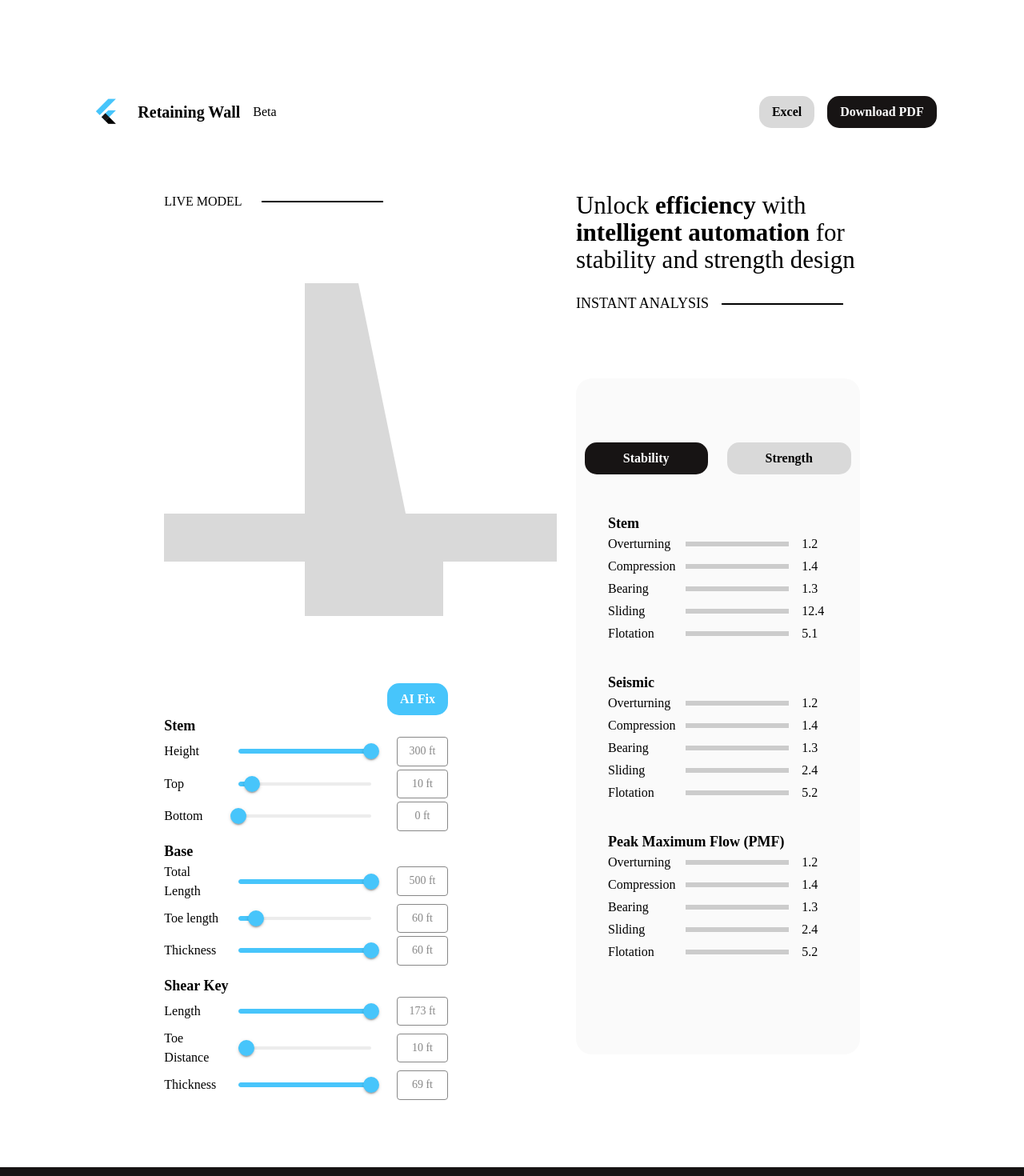
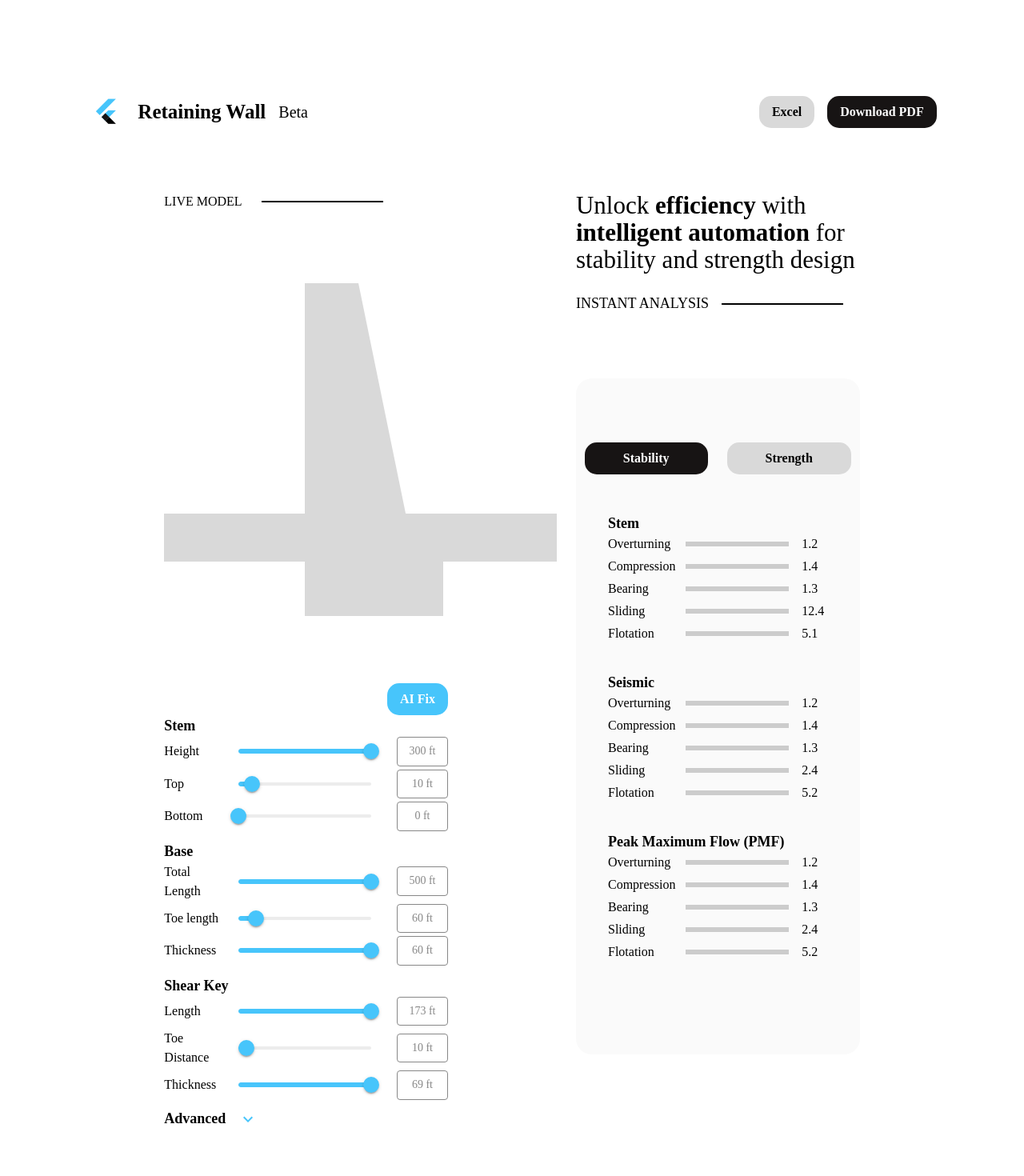
Before and after one commit to EyasuEmana/RetailingWallProj, a React (Create React App) app: page / in a window 1280 px wide. Shown: the top 1470 px of the page at 80% size. Built offline with nearby package versions, Linux system fonts and the light colour scheme.

Commit message:
advanced txt added

```diff
--- a/src/components/Footer.js
+++ b/src/components/Footer.js
@@ -3,7 +3,7 @@ import React from "react";
 
 function Footer() {
   return (
-    <Box sx={{ width: "100%", height: 500, backgroundColor: "#171414" }}>
+    <Box sx={{ width: "100%", height: 300, backgroundColor: "#171414" }}>
       <Stack
         direction="column"
         justifyContent="center"
--- a/src/components/LandingPageComps/Appbar.js
+++ b/src/components/LandingPageComps/Appbar.js
@@ -60,11 +60,11 @@ export default function Appbar({ excelDate, setExcelData }) {
           <Stack direction="row" alignItems="center" spacing={2}>
             <img src={logo} alt="logo" />
             <Typography
-              sx={{ fontWeight: "bold", color: "#000", fontSize: "20px" }}
+              sx={{ fontWeight: "bold", color: "#000", fontSize: "25px" }}
             >
               Retaining Wall
             </Typography>
-            <Typography sx={{ color: "#000", fontSize: "16px" }}>
+            <Typography sx={{ color: "#000", fontSize: "20px" }}>
               Beta
             </Typography>
           </Stack>
--- a/src/pages/LandingPage/BodyPart/Left/Form/index.js
+++ b/src/pages/LandingPage/BodyPart/Left/Form/index.js
@@ -7,9 +7,11 @@ import {
   Typography,
   Stack,
   TextField,
+  IconButton,
 } from "@mui/material";
 import React, { useEffect, useState } from "react";
 import CustomButton from "../../../../../components/CustomButton";
+import ExpandMoreIcon from "@mui/icons-material/ExpandMore";
 // import "./styleSvg.css";
 function Index({ excelDate, setExcelData }) {
   const [stemHeight, setStemHeight] = useState(300);
@@ -687,6 +689,15 @@ function Index({ excelDate, setExcelData }) {
               </Grid>
             </Stack>
           </Box>
+          <Stack direction={"row"} spacing={1} alignItems={"center"}>
+            <Typography sx={{ fontWeight: "bold", fontSize: 18 }}>
+              Advanced
+            </Typography>
+            <IconButton aria-label="Example">
+              {" "}
+              <ExpandMoreIcon sx={{ color: "#47C5FB" }} />
+            </IconButton>
+          </Stack>
         </Box>
       </Stack>
     </Box>
```
